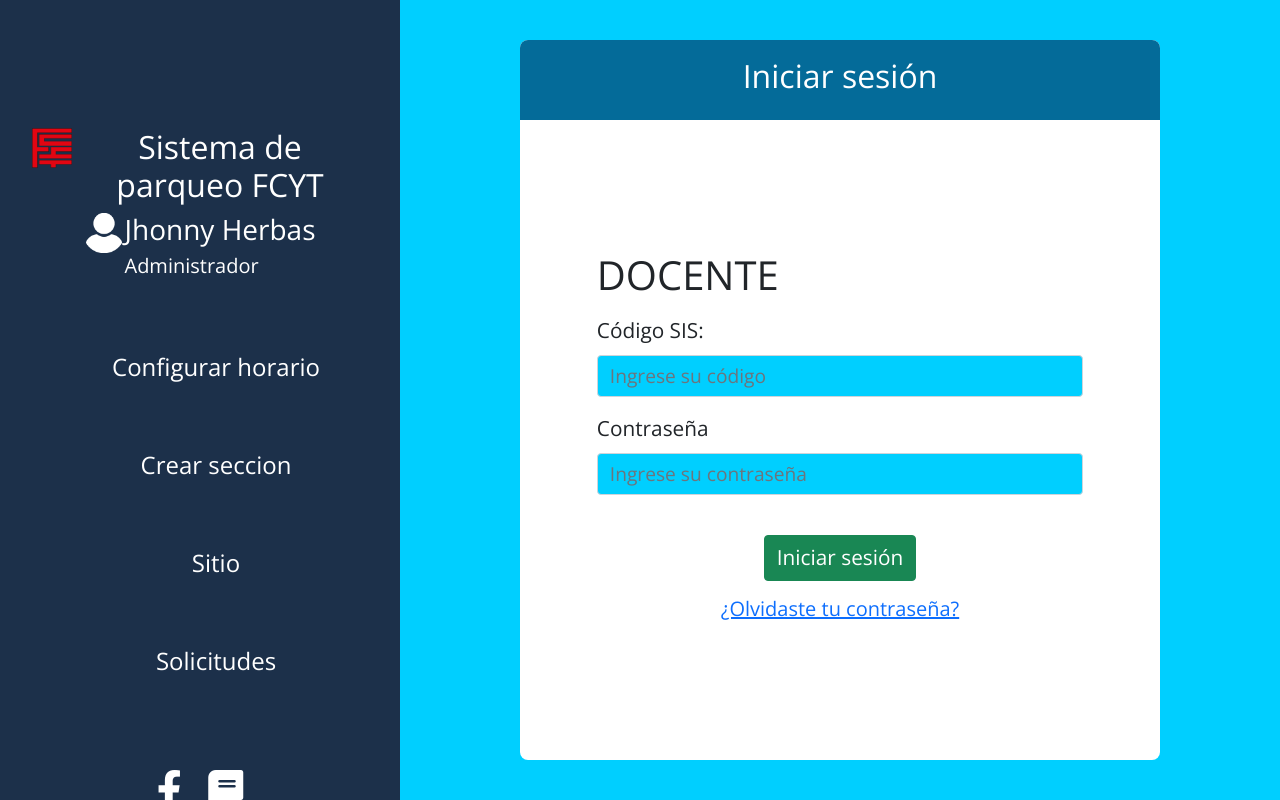
After one commit to JhonnyHerbas/SistemaParqueo, a PHP site: page /App/views/iniciarSesionDocente.php in a window 1280 px wide. The commit adds this page. Run offline with PHP 8.4, Linux system fonts and the light colour scheme.

Commit message:
logins y cambios de forms en varios inputs

```diff
--- /dev/null
+++ b/App/views/iniciarSesionDocente.php
@@ -0,0 +1,72 @@
+<!DOCTYPE html>
+<html lang="en">
+
+<?php
+
+$title = "Iniciar sesión";
+include('templates/head.php');
+include('../models/funcionSolicitud.php');
+?>
+
+<body>
+    <?php
+
+    $user = "Jhonny Herbas";
+    $role = "Administrador";
+
+    include('templates/header.php');
+    ?>
+    <main>
+        <?php
+
+        $title = "Iniciar sesión";
+        $action = "";
+        $metodo = "POST";
+        include('templates/iniForm.php');
+        ?>
+
+        <h1>DOCENTE</h1>
+
+        <!-- Aqui viene toda la interfaz de visualizacion -->
+        <div class="mb-3">
+            <label for="validationCustom01" class="form-label">Código SIS:</label>
+            <input type="text" name="titulo-solicitud" class="form-control" id="validationCustom01" pattern="^[0-9]{9}$"
+                autocomplete="off" spellcheck="false" placeholder="Ingrese su código" required>
+            <div class="invalid-feedback">
+                Por favor, ingrese un código válido.
+            </div>
+        </div>
+        <div class="mb-3">
+            <label for="validationCustom02" class="form-label">Contraseña</label>
+            <input type="password" name="titulo-solicitud" class="form-control" id="validationCustom02"
+                pattern="^[a-zA-Z0-9]{8,20}$" autocomplete="off" spellcheck="false" placeholder="Ingrese su contraseña"
+                required>
+            <div class="invalid-feedback">
+                Por favor, ingrese un nombre válido.
+            </div>
+        </div>
+        <div class="button-container">
+            <button class="btn btn-success" id="submitButton" data-toggle="modal" data-target="#exampleModal">Iniciar
+                sesión</button>
+        </div>
+        <div class="d-flex align-items-center justify-content-center h5">
+            <a href="#">¿Olvidaste tu contraseña?</a>
+        </div>
+
+        <?php
+
+        include('templates/finForm.php');
+        ?>
+
+    </main>
+
+
+    <?php
+
+    include('templates/scripts.php');
+
+    ?>
+    <script src="/SistemaParqueo/public/js/validacion.js"></script>
+</body>
+
+</html>
--- a/public/css/style.css
+++ b/public/css/style.css
@@ -495,14 +495,14 @@ input[type="number"] {
 
 
 /* NUEVAS FORM */
-.form-container {
+.form-containerG {
     background-color: white;
-    height: 90vh;
+    height: 95vh;
     width: 50vw;
     border-radius: 1vh;
 }
 
-.header-container {
+.header-containerG {
     height: 10vh;
     width: 50vw;
     background-color: #046b99;
@@ -512,25 +512,32 @@ input[type="number"] {
     align-items: center;
 }
 
-.header-container h2 {
+.header-containerG h2 {
     color: white;
     text-align: center;
 }
 
 .card-body {
-    height: 70vh;
+    height: 80vh;
     border-radius: 0 0 1vh 1vh;
-    margin-top: 5%;
+    align-items: center;
+    justify-content: center;
+    display: flex;
+}
+
+.grande {
+    height: 85vh;
+    border-radius: 0 0 1vh 1vh;
     align-items: center;
     justify-content: center;
     display: flex;
 }
 
 .card-body form {
-    width: 80vh;
+    width: 90vh;
     display: block;
     flex-direction: column;
-    font-size: 2.5vh;
+    font-size: 2vh;
 }
 
 form label:not(:first-child) {
@@ -556,6 +563,27 @@ form label:not(:first-child) {
     overflow: auto;
 }
 
+.form-container {
+    background-color: white;
+    height: 90vh;
+    width: 50vw;
+    border-radius: 1vh;
+}
+
+.header-container {
+    height: 10vh;
+    width: 50vw;
+    background-color: #046b99;
+    border-radius: 1vh 1vh 0 0;
+    display: flex;
+    justify-content: center;
+    align-items: center;
+}
+
+.header-container h2 {
+    color: white;
+    text-align: center;
+}
 
 
 
@@ -619,15 +647,19 @@ form label:not(:first-child) {
         width: 80vw;
     }
 
+    .header-containerG {
+        width: 100vw;
+    }
+
     .header-container {
-        width: 100vw;
+        width: 80vw;
     }
 
     .columnas {
         display: block;
     }
 
-    .form-container {
+    .form-containerG {
         width: 100vw;
         height: 100vh;
     }
@@ -670,11 +702,15 @@ form label:not(:first-child) {
         width: 80vw;
     }
 
-    .header-container {
+    .header-containerG {
         width: 100vw;
     }
 
-    .form-container {
+    .header-container {
+        width: 80vw;
+    }
+
+    .form-containerG {
         width: 100vw;
         height: 100vh;
     }
```
Also changed, not shown: App/views/iniciarSesionAdmin.php (added, +72 -0 lines), App/views/registrarCliente.php (+40 -37 lines), App/views/iniciarSesion.php (deleted).
